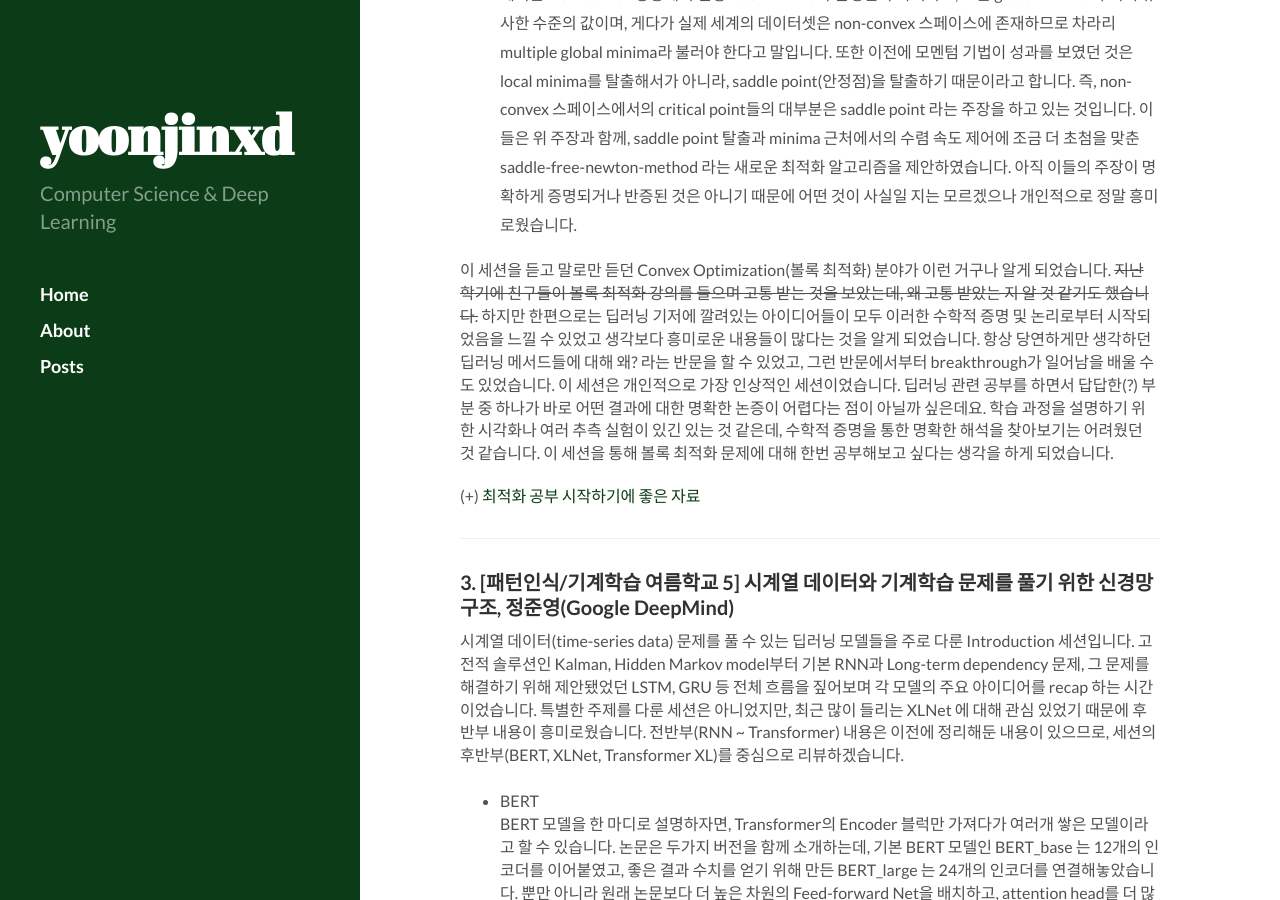
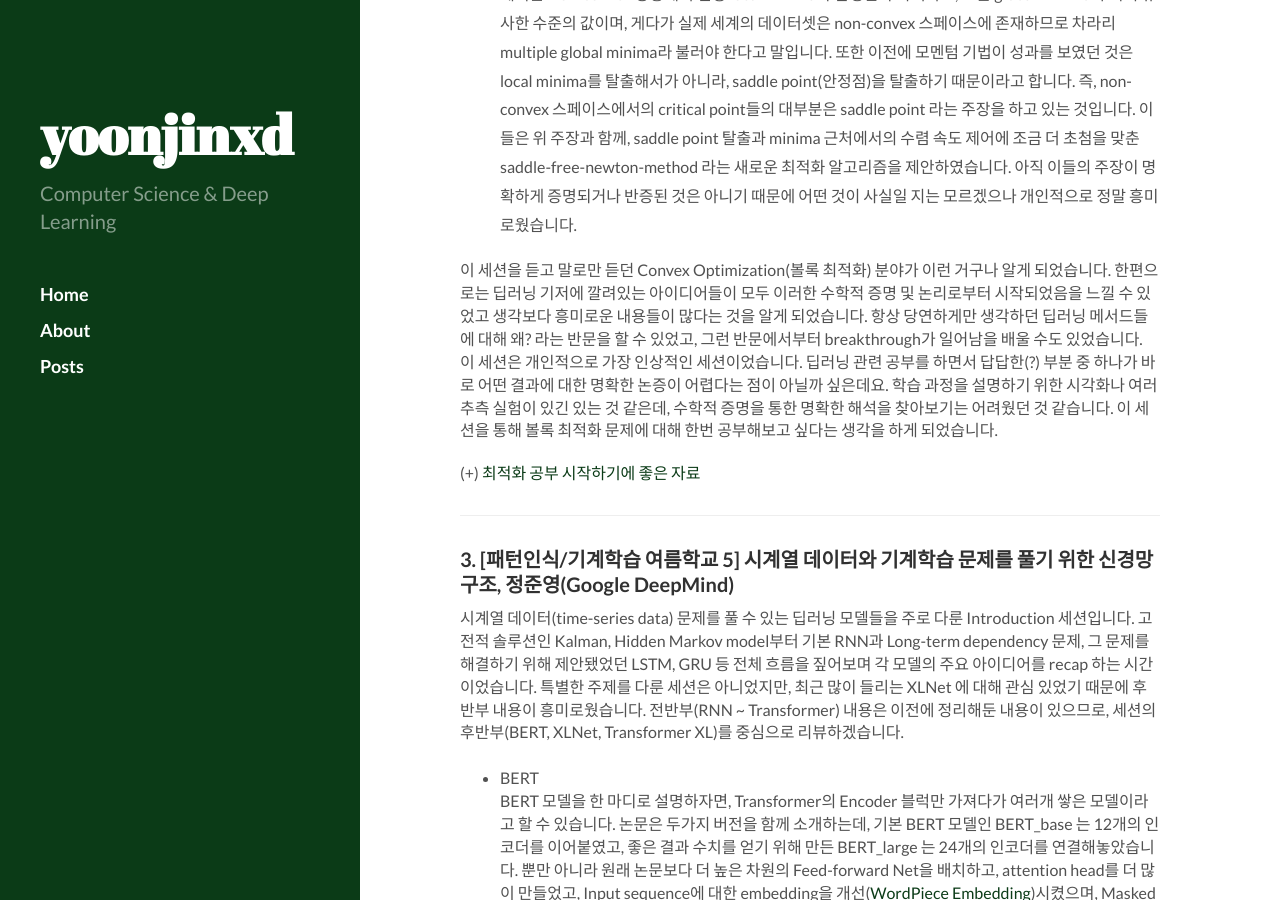
Before and after one commit to YoonjinXD/YoonjinXD.github.io, a Jekyll site: the page built from _posts/2019-08-01-AIKorea-2019-리뷰.md, in a window 1280 px wide and 900 px high, scrolled down 3984 px. Built offline with Jekyll 4.4.1, drawn with Linux system fonts in a browser that asks for light colours; nearby versions of some CDN libraries.

Commit message:
포스트 오타 수정

```diff
--- a/_posts/2019-08-01-AIKorea-2019-리뷰.md
+++ b/_posts/2019-08-01-AIKorea-2019-리뷰.md
@@ -73,7 +73,7 @@ T-Brain 에서 연구하고 있는 주제들 전부 정말 흥미진진 했습
 
 * Saddle Point<br>사실상 대부분의 딥러닝 모델들은 Non-convex 상황에서 학습되기 때문에 non-convex Gradient를 어떻게 더 줄일 수 있을까에 대한 연구는 꾸준히 진행되어 왔습니다. 특히, Global minima가 존재한다는 가정 하에 Non-convex 모델은 convex와 달리 local minima를 가질 수 있고, 그 local minima를 탈출해야 한다는 이론이 전반적으로 납득되어 왔었습니다. 하지만 2014년 이 문제에 대한 [논문](https://arxiv.org/pdf/1406.2572.pdf)이 하나 발표되었는데, 이 논문은 기존 상식을 깨고 local minima 문제가 사실은 고차원 공간에서는 발생하기 매우 희귀한 경우라고 주장했습니다. 어떤 critical point가 local minima가 되기 위해서는 모든 축의 방향으로 함수 그래프가 아래로 볼록해야 하는데, 축(차원)이 많아질수록 그 확률이 희박해지기 때문입니다. 논문에서는 Non-convex 상황에서 설령 local minima가 발생한다 하더라도, 그는 global minima와 거의 유사한 수준의 값이며, 게다가 실제 세계의 데이터셋은 non-convex 스페이스에 존재하므로 차라리 multiple global minima라 불러야 한다고 말입니다. 또한 이전에 모멘텀 기법이 성과를 보였던 것은 local minima를 탈출해서가 아니라, saddle point(안정점)을 탈출하기 때문이라고 합니다. 즉, non-convex 스페이스에서의 critical point들의 대부분은 saddle point 라는 주장을 하고 있는 것입니다. 이들은 위 주장과 함께, saddle point 탈출과 minima 근처에서의 수렴 속도 제어에 조금 더 초첨을 맞춘 saddle-free-newton-method 라는 새로운 최적화 알고리즘을 제안하였습니다. 아직 이들의 주장이 명확하게 증명되거나 반증된 것은 아니기 때문에 어떤 것이 사실일 지는 모르겠으나 개인적으로 정말 흥미로웠습니다.
 
-이 세션을 듣고 말로만 듣던 Convex Optimization(볼록 최적화) 분야가 이런 거구나 알게 되었습니다. ~~지난 학기에 친구들이 볼록 최적화 강의를 들으며 고통 받는 것을 보았는데, 왜 고통 받았는 지 알 것 같기도 했습니다.~~ 하지만 한편으로는 딥러닝 기저에 깔려있는 아이디어들이 모두 이러한 수학적 증명 및 논리로부터 시작되었음을 느낄 수 있었고 생각보다 흥미로운 내용들이 많다는 것을 알게 되었습니다. 항상 당연하게만 생각하던 딥러닝 메서드들에 대해 왜? 라는 반문을 할 수 있었고, 그런 반문에서부터 breakthrough가 일어남을 배울 수도 있었습니다.
+이 세션을 듣고 말로만 듣던 Convex Optimization(볼록 최적화) 분야가 이런 거구나 알게 되었습니다. 한편으로는 딥러닝 기저에 깔려있는 아이디어들이 모두 이러한 수학적 증명 및 논리로부터 시작되었음을 느낄 수 있었고 생각보다 흥미로운 내용들이 많다는 것을 알게 되었습니다. 항상 당연하게만 생각하던 딥러닝 메서드들에 대해 왜? 라는 반문을 할 수 있었고, 그런 반문에서부터 breakthrough가 일어남을 배울 수도 있었습니다.
 이 세션은 개인적으로 가장 인상적인 세션이었습니다. 딥러닝 관련 공부를 하면서 답답한(?) 부분 중 하나가 바로 어떤 결과에 대한 명확한 논증이 어렵다는 점이 아닐까 싶은데요. 학습 과정을 설명하기 위한 시각화나 여러 추측 실험이 있긴 있는 것 같은데, 수학적 증명을 통한 명확한 해석을 찾아보기는 어려웠던 것 같습니다. 이 세션을 통해 볼록 최적화 문제에 대해 한번 공부해보고 싶다는 생각을 하게 되었습니다.
 
 (+) [최적화 공부 시작하기에 좋은 자료](https://wikidocs.net/17052)
```
Also changed, not shown: _posts/2019-11-16-2019-프로그래머스-윈터코딩-문제풀이.md (+1 -1 lines).
